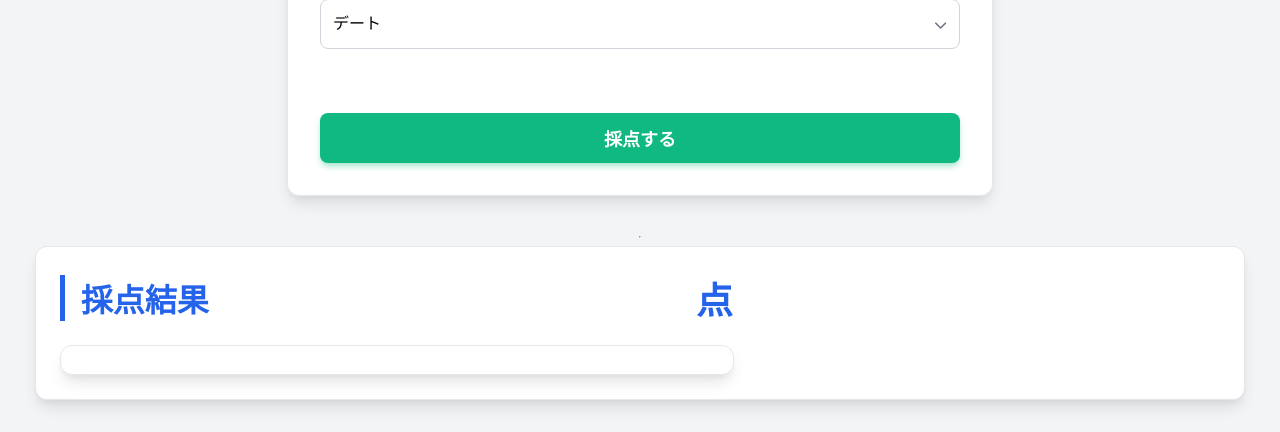
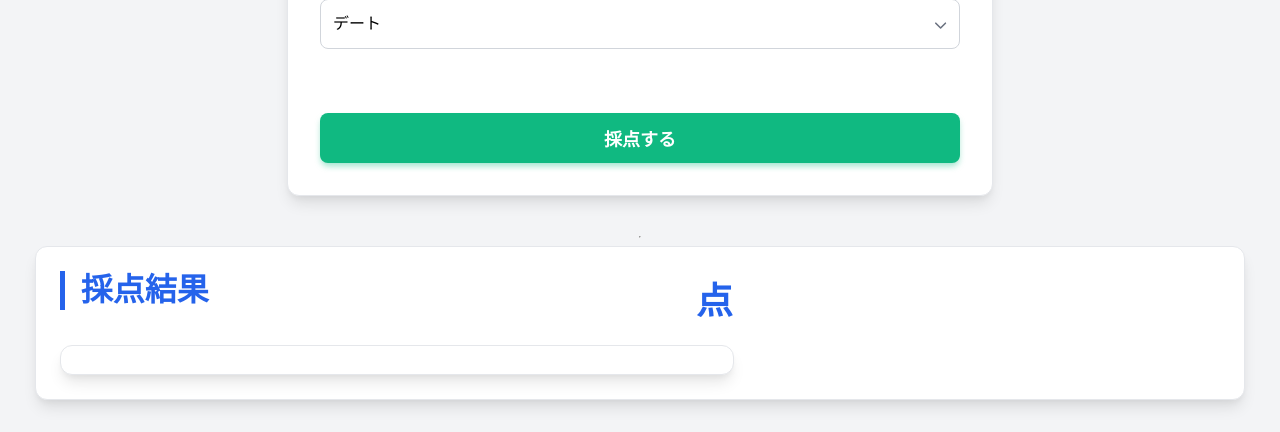
Before and after one commit to kado0314/PBLcamera, a Flask app: template scoring/templates/saiten.html in a window 1280 px wide. Shown: the part 605-1037 px from the top of the page. Run offline with Flask 3, Linux system fonts and the light colour scheme; the template is opened without the code that fills it, so the values that code supplies are empty.

Commit message:
Restore CSS styles for layout and components

```diff
--- a/static/css/fashion.css
+++ b/static/css/fashion.css
@@ -187,13 +187,14 @@ button[type="submit"]:hover {
     margin-top: 0;
     display: flex;
     justify-content: space-between;
-    align-items: center;
+    align-items: flex-start;
 }
 
 .res-head .label {
     border-left: 5px solid var(--primary-blue);
     padding-left: 1rem;
     font-size: 2rem;
+    line-height: 1.2;
 }
 
 .res-head .score {
```
